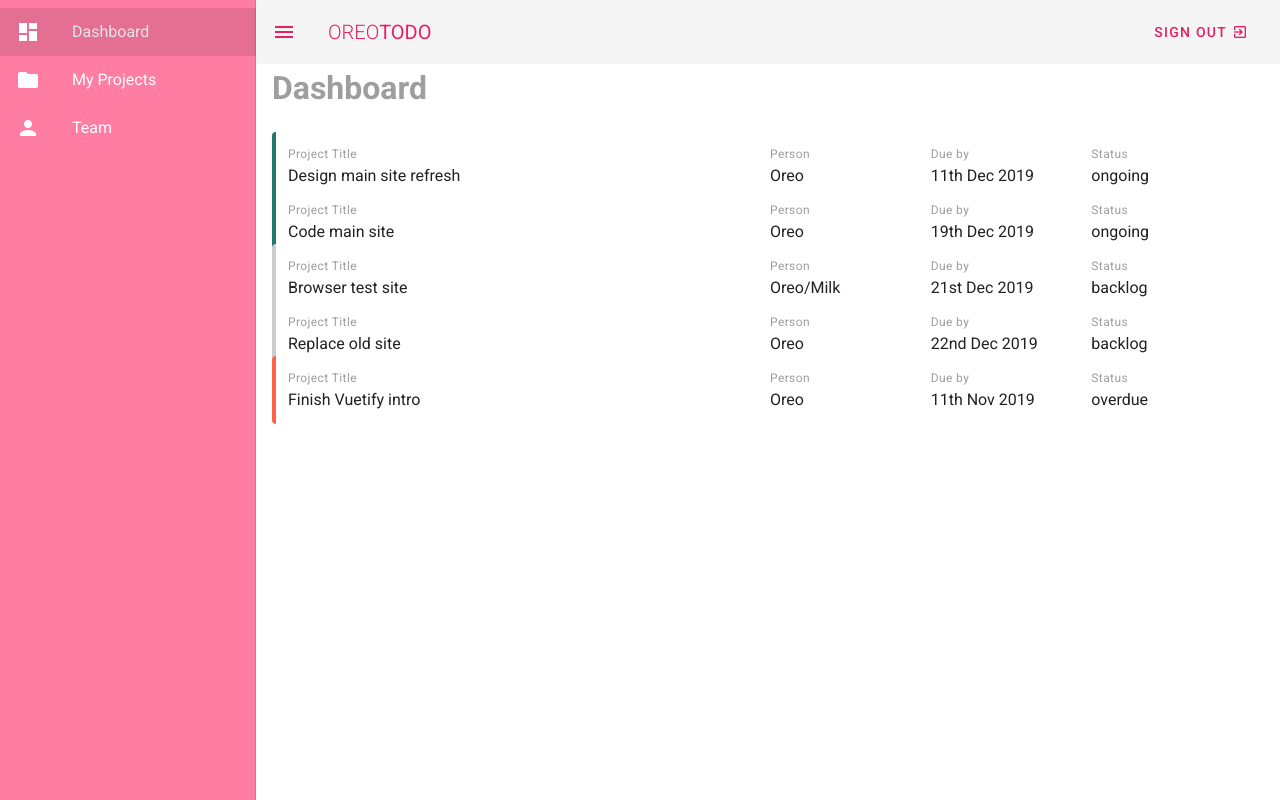
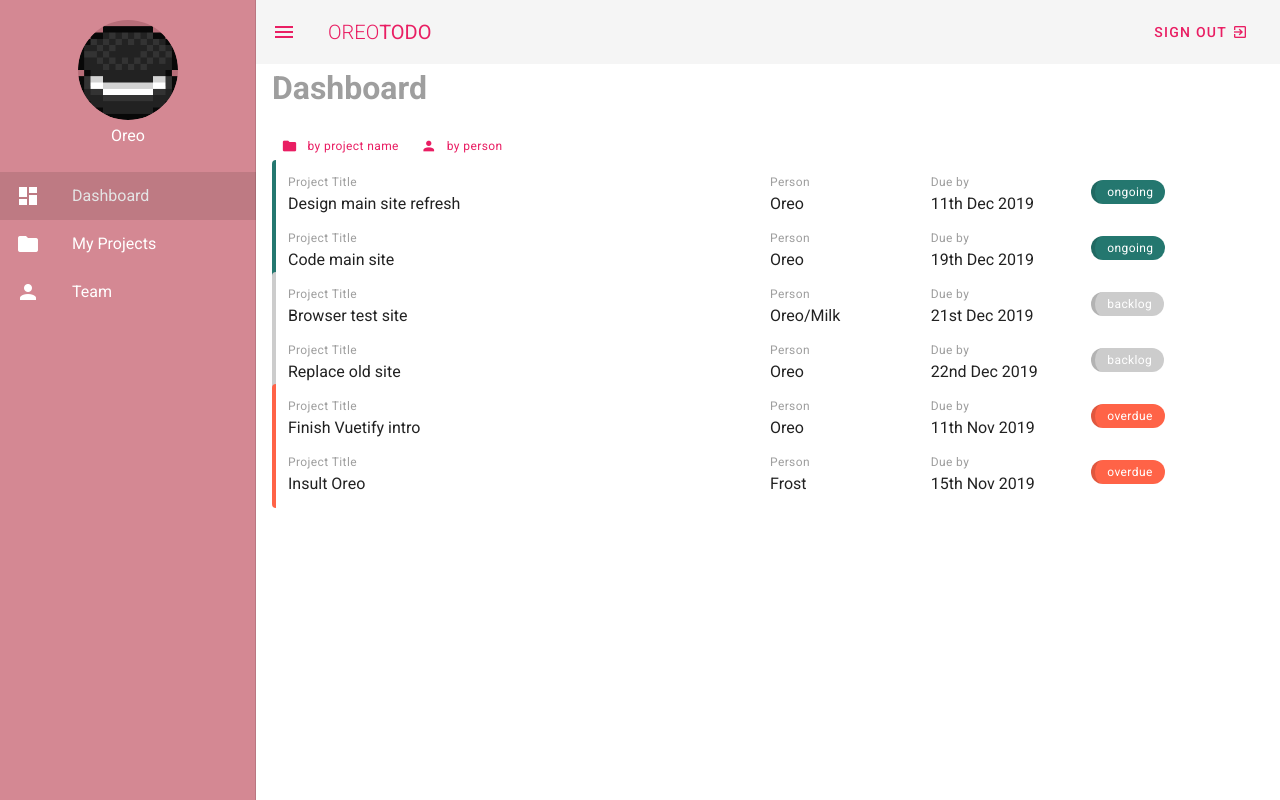
Before and after one commit to ZachBaird/VuetifyTodo, a Vue app: page / in a window 1280 px wide. Both pictures are taken after a click on the button 28 px from the left and 32 px from the top of the page. Built offline with nearby package versions, Linux system fonts and the light colour scheme.

Commit message:
Major changes to team and dashboard pages.

```diff
--- a/src/components/Navbar.vue
+++ b/src/components/Navbar.vue
@@ -12,7 +12,15 @@
         <v-icon small>mdi-exit-to-app</v-icon>
       </v-btn>
     </v-app-bar>
-    <v-navigation-drawer v-model="drawer" app class="primary lighten-2 white--text">
+    <v-navigation-drawer v-model="drawer" app class="rose white--text lighten-1">
+      <v-layout column align-center>
+        <v-flex class="mt-5">
+          <v-avatar size="100" class="rose">
+            <img src="/avatar-1.png" alt="Avatar" />
+          </v-avatar>
+          <p class="white--text text-center subheading mt-1">Oreo</p>
+        </v-flex>
+      </v-layout>
       <v-list>
         <v-list-item v-for="link in links" :key="link.text" router :to="link.route">
           <v-list-item-action>
--- a/src/plugins/vuetify.js
+++ b/src/plugins/vuetify.js
@@ -13,7 +13,8 @@ export default new Vuetify({
         primary: '#f83e70',
         success: '#3cd1c2',
         info: '#ffc0cb',
-        error: '#dc3545'
+        error: '#dc3545',
+        rose: '#b76e79'
       }
     }
   }
--- a/src/views/Dashboard.vue
+++ b/src/views/Dashboard.vue
@@ -2,6 +2,26 @@
   <div class="dashboard">
     <h1 class="subheading grey--text">Dashboard</h1>
     <v-container class="my-5">
+      <v-layout row class="mb-3">
+        <v-tooltip color="primary" top>
+          <template v-slot:activator="{ on }">
+            <v-btn small text color="pink" @click="sortBy('title')" v-on="on">
+              <v-icon left small>mdi-folder</v-icon>
+              <span class="caption text-lowercase">By project name</span>
+            </v-btn>
+          </template>
+          <span>Sort projects by title</span>
+        </v-tooltip>
+        <v-tooltip color="primary" top>
+          <template v-slot:activator="{ on }">
+            <v-btn small text color="pink" @click="sortBy('person')" v-on="on">
+              <v-icon left small>mdi-account</v-icon>
+              <span class="caption text-lowercase">By person</span>
+            </v-btn>
+          </template>
+          <span>Sort by assignee</span>
+        </v-tooltip>
+      </v-layout>
       <v-card flat v-for="project in projects" :key="project.title">
         <v-layout row wrap :class="`pa-3 project ${project.status}`">
           <v-flex xs12 md6>
@@ -17,8 +37,12 @@
             <div>{{ project.due }}</div>
           </v-flex>
           <v-flex xs2 sm4 md2>
-            <div class="caption grey--text">Status</div>
-            <div>{{ project.status }}</div>
+            <div class="right">
+              <v-chip
+                small
+                :class="`${project.status} white--text caption my-2`"
+              >{{ project.status }}</v-chip>
+            </div>
           </v-flex>
         </v-layout>
       </v-card>
@@ -64,9 +88,20 @@ export default {
           person: "Oreo",
           due: "11th Nov 2019",
           status: "overdue"
+        },
+        {
+          title: "Insult Oreo",
+          person: "Frost",
+          due: "15th Nov 2019",
+          status: "overdue"
         }
       ]
     };
+  },
+  methods: {
+    sortBy(prop) {
+      this.projects.sort((a, b) => (a[prop] < b[prop] ? -1 : 1));
+    }
   }
 };
 </script>
@@ -87,4 +122,20 @@ export default {
 .overdue {
   border-left: 4px solid tomato;
 }
+
+.v-chip.complete {
+  background: #3cd1c2 !important;
+}
+
+.v-chip.ongoing {
+  background: #24776f !important;
+}
+
+.v-chip.backlog {
+  background: #ccc !important;
+}
+
+.v-chip.overdue {
+  background: tomato !important;
+}
 </style>
--- a/src/views/Projects.vue
+++ b/src/views/Projects.vue
@@ -1,13 +1,90 @@
 <template>
   <div class="projects">
-    <h1 class="subheading grey--text">Projects</h1>
-    <v-container class="my-5">content</v-container>
+    <h1 class="subheading grey--text">
+      <span class="pink--text">My</span> Projects
+    </h1>
+    <v-container class="my-5">
+      <v-expansion-panels accordion>
+        <v-expansion-panel v-for="project in myProjects" :key="project.title">
+          <v-expansion-panel-header>{{ project.title }}</v-expansion-panel-header>
+          <v-expansion-panel-content>
+            <v-card>
+              <v-card-text class="px-4 grey--text">
+                <div class="font-weight-bold">due by {{ project.due }}</div>
+                <div>{{ project.content }}</div>
+              </v-card-text>
+            </v-card>
+          </v-expansion-panel-content>
+        </v-expansion-panel>
+      </v-expansion-panels>
+    </v-container>
   </div>
 </template>
 
 <script>
 export default {
-  name: "projects"
+  name: "projects",
+  data() {
+    return {
+      projects: [
+        {
+          title: "Design main site refresh",
+          person: "Oreo",
+          due: "11th Dec 2019",
+          content:
+            "lorem lorem lorem lorem lorem lorem lorem lorem lorem lorem lorem",
+          status: "ongoing"
+        },
+        {
+          title: "Code main site",
+          person: "Oreo",
+          due: "19th Dec 2019",
+          content:
+            "lorem lorem lorem lorem lorem lorem lorem lorem lorem lorem lorem",
+          status: "ongoing"
+        },
+        {
+          title: "Browser test site",
+          person: "Oreo/Milk",
+          due: "21st Dec 2019",
+          content:
+            "lorem lorem lorem lorem lorem lorem lorem lorem lorem lorem lorem",
+          status: "backlog"
+        },
+        {
+          title: "Replace old site",
+          person: "Oreo",
+          due: "22nd Dec 2019",
+          content:
+            "lorem lorem lorem lorem lorem lorem lorem lorem lorem lorem lorem",
+          status: "backlog"
+        },
+        {
+          title: "Finish Vuetify intro",
+          person: "Oreo",
+          due: "11th Nov 2019",
+          content:
+            "lorem lorem lorem lorem lorem lorem lorem lorem lorem lorem lorem",
+          status: "overdue"
+        },
+        {
+          title: "Insult Oreo",
+          person: "Frost",
+          due: "15th Nov 2019",
+          content:
+            "lorem lorem lorem lorem lorem lorem lorem lorem lorem lorem lorem",
+          status: "overdue"
+        }
+      ]
+    };
+  },
+  computed: {
+    myProjects() {
+      return this.projects.filter(proj => {
+        if (proj.person === "Oreo") return proj;
+      });
+    }
+  }
 };
 </script>
 
--- a/src/views/Team.vue
+++ b/src/views/Team.vue
@@ -2,13 +2,44 @@
   <div class="team">
     <h1 class="subheading grey--text">Team</h1>
 
-    <v-container class="my-5">content</v-container>
+    <v-container class="my-5">
+      <v-layout row wrap>
+        <v-flex xs12 sm6 md4 lg3 v-for="member in team" :key="member.name">
+          <v-card flat class="text-center ma-3">
+            <v-responsive class="pt-4">
+              <v-avatar size="100" class="grey lighten-2">
+                <img :src="member.avatar" alt="Avatar" />
+              </v-avatar>
+            </v-responsive>
+            <v-card-text>
+              <div class="subheading">{{ member.name }}</div>
+              <div class="pink--text">{{ member.role }}</div>
+            </v-card-text>
+            <v-card-actions>
+              <v-btn small flat class="rose white--text">
+                <v-icon small left>mdi-message</v-icon>
+                <span>Message</span>
+              </v-btn>
+            </v-card-actions>
+          </v-card>
+        </v-flex>
+      </v-layout>
+    </v-container>
   </div>
 </template>
 
 <script>
 export default {
-  name: "team"
+  name: "team",
+  data() {
+    return {
+      team: [
+        { name: "Oreo", role: "Web developer", avatar: "/avatar-1.png" },
+        { name: "Milk", role: "Wife", avatar: "/avatar-1.png" },
+        { name: "Frost", role: "Quebecois shmuck", avatar: "/avatar-1.png" }
+      ]
+    };
+  }
 };
 </script>
 
```
Also changed, not shown: public/avatar-1.png (added).
